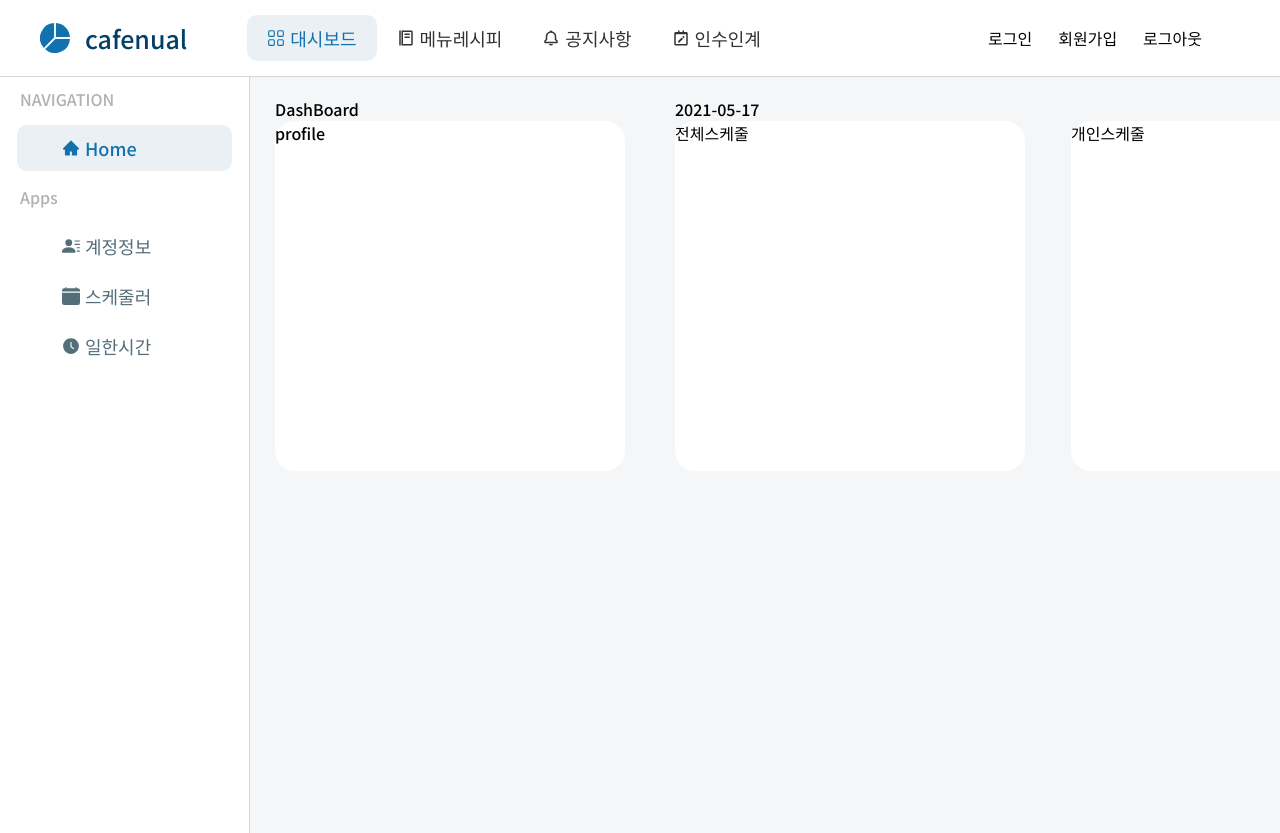
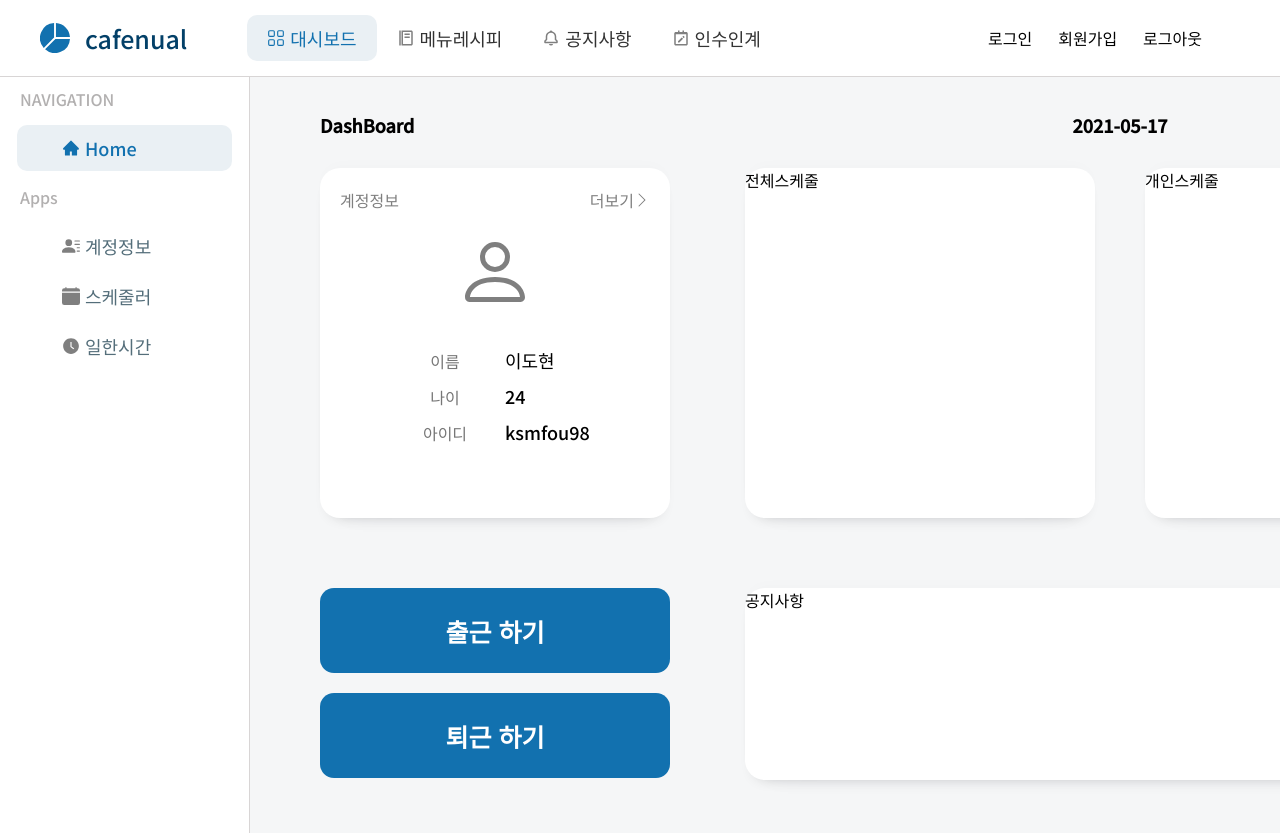
Before and after one commit to cafenual/cafenual-do, a React (Create React App) app in the folder cafenual-front/: page / in a window 1280 px wide. Before the commit the page ends 800 px from the top, so only its background shows below. Built offline with nearby package versions, Linux system fonts and the light colour scheme; a web font is replaced by a local one.

Commit message:
Refector : css refectoring

```diff
--- a/cafenual-front/src/App.css
+++ b/cafenual-front/src/App.css
@@ -50,7 +50,7 @@ input:focus {
 }
 
 #main {
-  padding: 20px 25px;
+  padding: 35px 70px;
   min-width: 1900px;
 
 }
--- a/cafenual-front/src/components/Profile/index.tsx
+++ b/cafenual-front/src/components/Profile/index.tsx
@@ -1,13 +1,38 @@
 import React from "react";
-import "./styles.css"
+import "./styles.css";
+import { BsChevronRight, BsPerson } from "react-icons/bs";
 
 const Profile = () => {
+  return (
+    <div id="Profile">
+      <div className="dashboard-box-tit">
+        <span>계정정보</span>
+        <a href="">
+          <span>더보기</span>
+          <BsChevronRight />
+        </a>
+      </div>
 
-    return(
-        <div id="Profile">
-            profile
+      <div className="profile-img">
+        <BsPerson size="80" />
+      </div>
+
+      <div className="profile-info">
+        <div className="profile-name info">
+          <span className="info-option">이름</span>
+          <span className="info-des">이도현</span>
         </div>
-    )
-}
+        <div className="profile-age info">
+          <span className="info-option">나이</span>
+          <span className="info-des">24</span>
+        </div>
+        <div className="profile-id info">
+          <span className="info-option">아이디</span>
+          <span className="info-des">ksmfou98</span>
+        </div>
+      </div>
+    </div>
+  );
+};
 
 export default Profile;
--- a/cafenual-front/src/components/Profile/styles.css
+++ b/cafenual-front/src/components/Profile/styles.css
@@ -0,0 +1,41 @@
+#Profile {
+  padding: 20px;
+}
+
+.dashboard-box-tit {
+  display: flex;
+  justify-content: space-between;
+}
+.dashboard-box-tit span,
+svg {
+  color: rgb(127, 127, 127);
+}
+
+.dashboard-box-tit a {
+  display: flex;
+  align-items: center;
+}
+
+.profile-img {
+  text-align: center;
+  padding: 20px;
+}
+
+.profile-info {
+  padding: 10px 45px;
+}
+
+.profile-info .info {
+  margin-bottom: 10px;
+}
+
+.info-option {
+  width: 120px;
+  display: inline-block;
+  text-align: center;
+  color: #767676;
+}
+
+.info-des {
+  font-size:18px;
+}
--- a/cafenual-front/src/layouts/StaffSide/styles.css
+++ b/cafenual-front/src/layouts/StaffSide/styles.css
@@ -31,9 +31,10 @@
   background: rgb(234 240 244);
 }
 
-.nav ul .active a{
+.active svg, .active span{
   color: rgb(18, 113, 175);
 }
+
 
 
 .nav li a svg {
--- a/cafenual-front/src/pages/Commute/index.tsx
+++ b/cafenual-front/src/pages/Commute/index.tsx
@@ -65,18 +65,6 @@ const Commute = () => {
 
   return (
     <div id="Commute">
-      <div className="commute-page">
-        <div className="commute-date">
-          <span>
-            {year}-{month}-{date} {week[day]}
-          </span>
-        </div>
-
-        <div className="commute-user">
-          <span className="commute-user-name">이도현님 </span>
-          <span>{commuteMessage}</span>
-        </div>
-
       <div className="commute-btn">
         <button
           style={
@@ -101,11 +89,6 @@ const Commute = () => {
           퇴근
         </button>
       </div>
-
-        <div className="commute-result">
-          <span>좋은 하루 되세요 ! </span>
-        </div>
-      </div>
     </div>
   );
 };
--- a/cafenual-front/src/pages/Commute/styles.css
+++ b/cafenual-front/src/pages/Commute/styles.css
@@ -1,4 +1,4 @@
-#Commute{
+/* #Commute{
     padding-top:150px;
 }
 
@@ -71,4 +71,4 @@
     body .commute-btn .btn{
         height:70px;
     }
-}
+} */
--- a/cafenual-front/src/pages/StaffDashBoard/index.tsx
+++ b/cafenual-front/src/pages/StaffDashBoard/index.tsx
@@ -24,7 +24,18 @@ const StaffDashBoard = () => {
           </div>
         </div>
       </div>
-      <div className="bottom-block"></div>
+      <div className="bottom-block">
+        <div className="commute-box">
+          <button className="commute-btn">출근 하기</button>
+          <button className="commute-btn">퇴근 하기</button>
+        </div>
+
+        <div className="notice-box">
+          <div className="dashboard-box">공지사항</div>
+        </div>
+      </div>
+
+      <div className="work-time">일한시간</div>
     </div>
   );
 };
--- a/cafenual-front/src/pages/StaffDashBoard/styles.css
+++ b/cafenual-front/src/pages/StaffDashBoard/styles.css
@@ -1,19 +1,84 @@
-#StaffDashBoard .top-block{
-    display: flex;
+#StaffDashBoard .top-block {
+  display: flex;
+  padding-bottom: 70px;
 }
 
-#StaffDashBoard .schedule{
-    display: flex;
+#StaffDashBoard .top-block .schedule {
+  display: flex;
 }
 
-.left-box{
-    width:400px;
+.top-block .left-box {
+  width: 400px;
 }
 
-.dashboard-box{
-    width: 350px;
-    height: 350px;
-    background-color: #fff;
-    border-radius: 20px;
-    margin-right: 46px;
+.tit {
+  padding-bottom: 30px;
+  font-size: 18px;
+  font-weight: bold;
 }
+
+.dashboard-box {
+  width: 350px;
+  height: 350px;
+  background-color: #fff;
+  border-radius: 20px;
+  margin-right: 50px;
+  box-shadow: 0 13px 27px -30px rgba(50, 50, 93, 0.25),
+    0 8px 16px -13px rgba(0, 0, 0, 0.3), 0 -6px 16px -6px rgba(0, 0, 0, 0.025);
+}
+
+.schedule .dashboard-box {
+  margin: 0 25px;
+}
+
+.top-block .right-box .tit {
+  text-align: center;
+}
+
+.bottom-block {
+  display: flex;
+}
+
+.commute-box {
+  width: 400px;
+}
+
+.commute-btn {
+  width: 350px;
+  height: 85px;
+  font-size: 25px;
+  border-radius: 14px;
+  background: rgb(18, 113, 175);
+  color: #fff;
+  border: none;
+  outline: none;
+  cursor: pointer;
+  margin-bottom: 20px;
+  font-weight: bold;
+  margin-right: 50px;
+}
+
+.bottom-block .dashboard-box {
+  margin-left: 25px;
+  height: 192px;
+  width: 750px;
+  margin-right: 25px;
+}
+
+.work-time {
+  width: 250px;
+  height: 615px;
+  background-color: #fff;
+  position: absolute;
+  top: 90px;
+  right: 130px;
+  border-radius: 15px;
+  box-shadow: 0 13px 27px -30px rgb(50 50 93 / 25%),
+    0 8px 16px -13px rgb(0 0 0 / 30%), 0 -6px 16px -6px rgb(0 0 0 / 3%);
+}
+
+@media screen and (max-width: 1900px) {
+  body .work-time {
+    display: none;
+  }
+}
```
Lines whose indentation alone changed are shown as unchanged.
